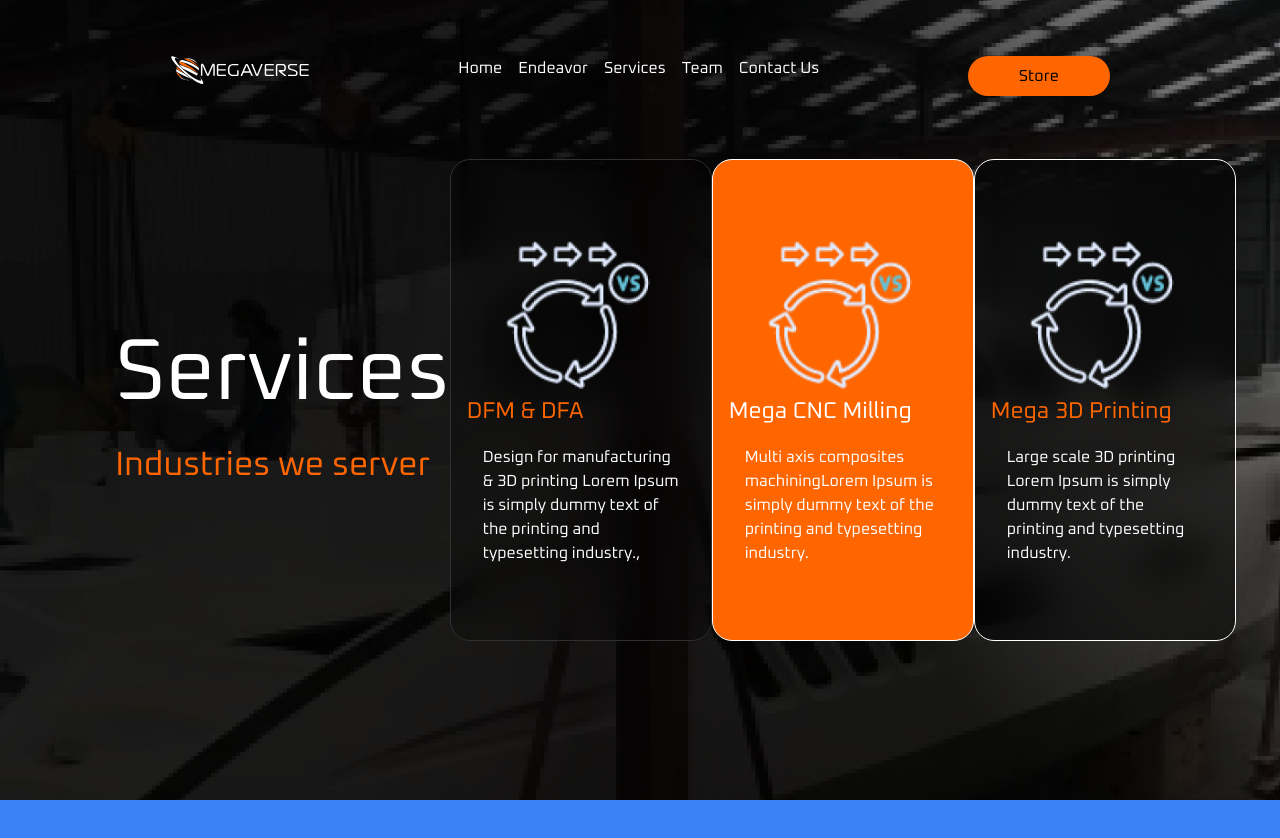
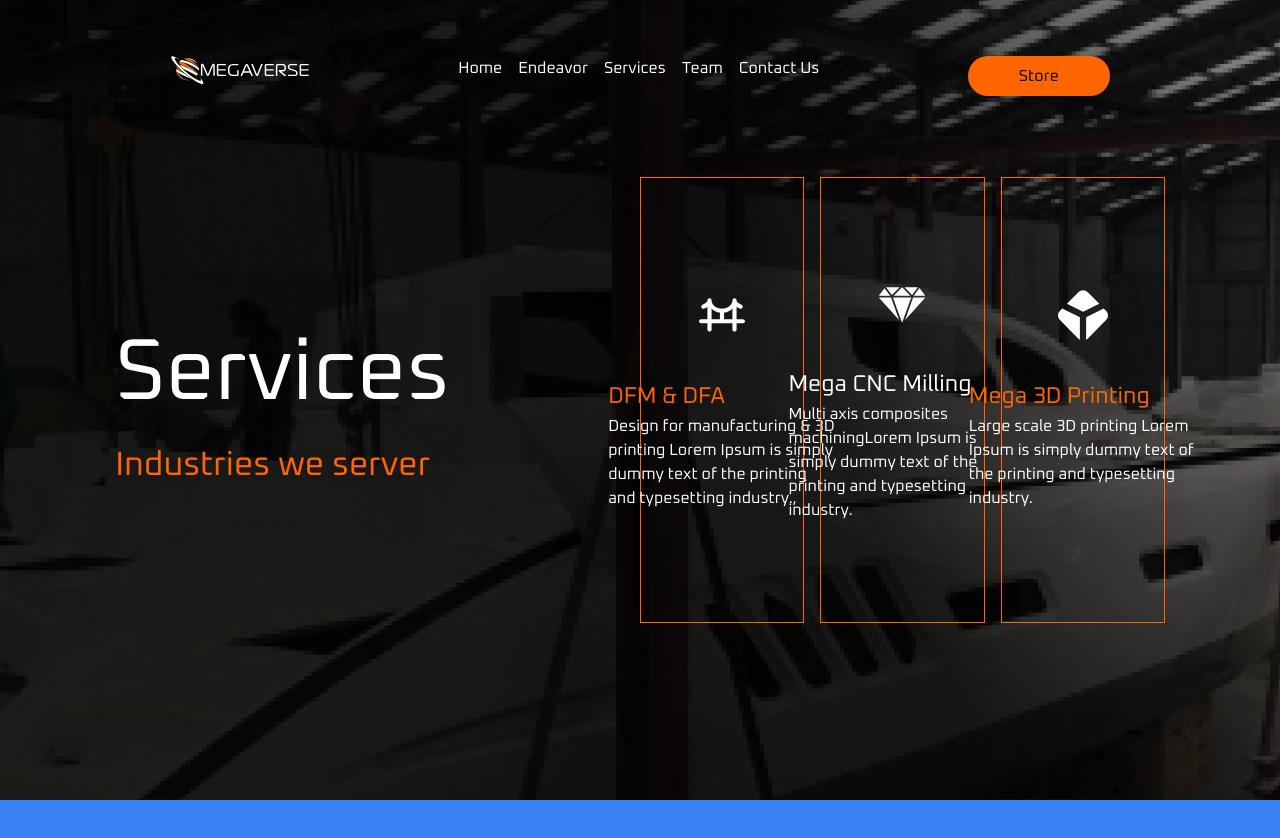
Before and after one commit to BradleyPekeur/omegaverse-designv2, a Next.js app: page /services in a window 1280 px wide. Shown: the top 838 px of the page. Built offline with nearby package versions, Linux system fonts and the light colour scheme.

Commit message:
Updated Services Page Card Style  -  Grid

```diff
--- a/components/ServicesCards.js
+++ b/components/ServicesCards.js
@@ -6,11 +6,11 @@ function ServicesCards(props) {
     <div className={`bg-[${props.colorBg}]  rounded-3xl  flex flex-col py-20 min-w-[260px] px-4   max-h-[480px]`}>
       <div className='w-full  '>
         <div className='flex flex-col w- justify-center items-center'>
-          <Image src="/img/services/DFMinfo.png" alt="Twitter Button"  width={150} height={155}/>
+          {props.icon}
         </div>
         <span className={`text-[${props.textColor}] pText `}>{ props.title }</span>
       </div>
-      <div className='text-white p-4'>
+      <div className='text-white'>
       { props.description}
       </div>
     </div>
--- a/pages/services.js
+++ b/pages/services.js
@@ -2,29 +2,40 @@ import React, { useEffect, useRef } from 'react'
 import ServicesCards from '../components/ServicesCards'
 import { gsap } from "gsap/dist/gsap";
 
+import { ImAirplane} from 'react-icons/im';
+import { TbBuildingBridge} from 'react-icons/tb';
+import { SiBlockchaindotcom} from 'react-icons/si';
+import { GiCutDiamond} from 'react-icons/gi';
+
+
+
+
+
+
+
 
 function Services(props) {
 
-  const card1 = useRef(null)
-  const card2 = useRef(null)
-  const card3= useRef(null)
+  // const card1 = useRef(null)
+  // const card2 = useRef(null)
+  // const card3= useRef(null)
 
-  useEffect(() => {
-    const cardContainer1 =  document.querySelector('.card1')
-    const cardContainer2 =  document.querySelector('.card2')
-    const cardContainer3 =  document.querySelector('.card3')
+  // useEffect(() => {
+  //   const cardContainer1 =  document.querySelector('.card1')
+  //   const cardContainer2 =  document.querySelector('.card2')
+  //   const cardContainer3 =  document.querySelector('.card3')
 
-    let cardPlay1 = gsap.to(card1.current, {  zIndex:200,paused: true });
-    let cardPlay2 = gsap.to(card2.current, { x: "-40%", zIndex:100 ,paused: true });
-    let cardPlay3 = gsap.to(card3.current, { x: "-40%", zIndex:100 ,paused: true });
+  //   let cardPlay1 = gsap.to(card1.current, {  zIndex:200,paused: true });
+  //   let cardPlay2 = gsap.to(card2.current, { x: "-40%", zIndex:100 ,paused: true });
+  //   let cardPlay3 = gsap.to(card3.current, { x: "-40%", zIndex:100 ,paused: true });
 
-    cardContainer1.addEventListener("mouseover", () => cardPlay1.play())
-    cardContainer1.addEventListener("mouseleave", () => cardPlay1.reverse())
-    cardContainer2.addEventListener("mouseover", () => cardPlay2.play())
-    cardContainer2.addEventListener("mouseleave", () => cardPlay2.reverse())
-    cardContainer3.addEventListener("mouseover", () => cardPlay3.play())
-    cardContainer3.addEventListener("mouseleave", () => cardPlay3.reverse())
-  });
+  //   cardContainer1.addEventListener("mouseover", () => cardPlay1.play())
+  //   cardContainer1.addEventListener("mouseleave", () => cardPlay1.reverse())
+  //   cardContainer2.addEventListener("mouseover", () => cardPlay2.play())
+  //   cardContainer2.addEventListener("mouseleave", () => cardPlay2.reverse())
+  //   cardContainer3.addEventListener("mouseover", () => cardPlay3.play())
+  //   cardContainer3.addEventListener("mouseleave", () => cardPlay3.reverse())
+  // });
 
   return (
     <>
@@ -37,7 +48,7 @@ function Services(props) {
         </div>
         <div className='  flex justify-center items-center relative flex-1'>
 
-        <div className='w-full relative flex flex-col md:flex-row'>
+        {/* <div className='w-full relative flex flex-col md:flex-row'>
             <div className='card1 ' ref={card1}>
                 <ServicesCards
                     title="DFM & DFA"
@@ -62,7 +73,41 @@ function Services(props) {
                 textColor = "#FF6600"
               />
             </div>
-        </div>
+        </div> */}
+
+          <div className="grid grid-cols-2 md:grid-cols-3 gap-4">
+
+
+              <div className='border border-[#FF6600] flex flex-col items-center justify-center p-5'>
+              <ServicesCards
+                    icon = {<TbBuildingBridge size={50} color="white" className="mb-10"/>}
+                    title="DFM & DFA"
+                    description="Design for manufacturing & 3D printing Lorem Ipsum is simply dummy text of the printing and typesetting industry.,"
+                    textColor = "#FF6600"
+
+                    className="relative"
+                  />
+              </div>
+
+              <div className='border border-[#FF6600] flex flex-col items-center justify-center p-5'>
+              <ServicesCards
+                  icon = {<GiCutDiamond size={50} color="white" className="mb-10"/>}
+                  title="Mega CNC Milling"
+                  description="Multi axis composites machiningLorem Ipsum is simply dummy text of the printing and typesetting industry. "
+                  textColor = "white"
+                />
+              </div>
+
+              <div className='border border-[#FF6600] flex flex-col items-center justify-center p-5'>
+                <ServicesCards
+                icon = {<SiBlockchaindotcom size={50} color="white" className="mb-10"/>}
+                  title="Mega 3D Printing"
+                  description = "Large scale 3D printing Lorem Ipsum is simply dummy text of the printing and typesetting industry."
+                  textColor = "#FF6600"
+                />
+              </div>
+
+          </div>
 
         </div>
       </div>
```
